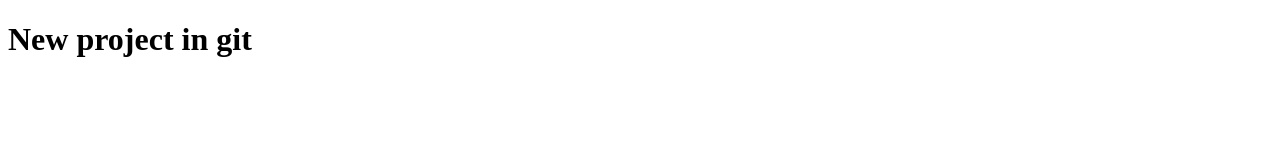
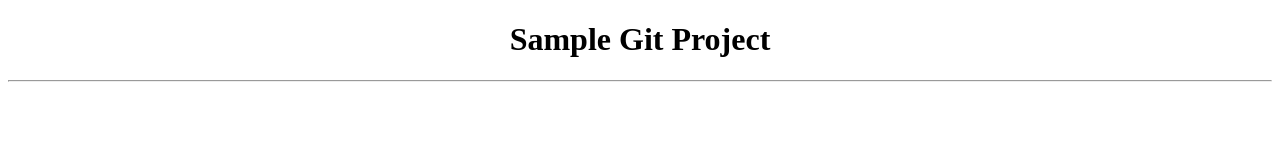
Before and after one commit to cicadaXiR/mergeconflict, a plain HTML site: page Index.html in a window 1280 px wide. Drawn offline with Linux system fonts and the light colour scheme.

Commit message:
modifications in Index.html by branch1

```diff
--- a/Index.html
+++ b/Index.html
@@ -6,8 +6,9 @@
     <title>Git</title>
 </head>
 <body>
-    <div>
-        <h1>New project in git</h1>
+    <div align="center">
+        <h1 color="red">Sample Git Project</h1>
+        <hr/>
     </div>
 </body>
 </html>
```
